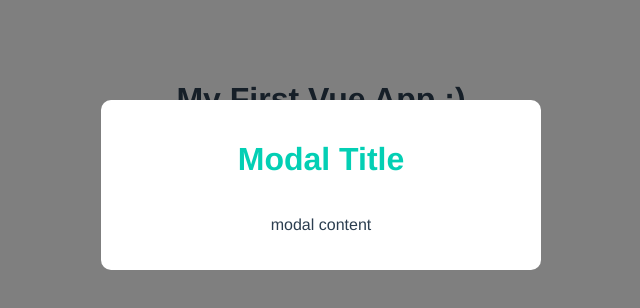
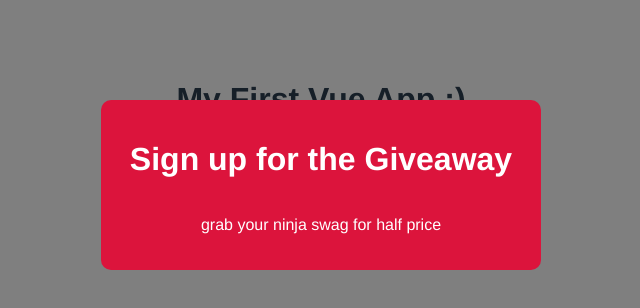
Before and after one commit to Marshall-Hao/modal-project-vue, a Vue app: page / in a window 1280 px wide. Shown: the top 308 px of the page, without its empty margins (319-959 px from the left). Built offline with nearby package versions, Linux system fonts and the light colour scheme.

Commit message:
pass the props

```diff
--- a/src/App.vue
+++ b/src/App.vue
@@ -1,6 +1,6 @@
 <template>
   <h1>{{ title }}</h1>
-  <Modal />
+  <Modal :header="header" :text="text" theme="sale"/>
   <!-- <input type="text" ref="name">
   <button @click="handleClick">click me</button> -->
 </template>
@@ -13,6 +13,8 @@
   data() {
     return {
       title: 'My First Vue App :)',
+      header: 'Sign up for the Giveaway',
+      text: 'grab your ninja swag for half price'
     }
   },
   components: {
--- a/src/components/Modal.vue
+++ b/src/components/Modal.vue
@@ -1,11 +1,18 @@
 <template>
   <div class="backdrop">
-    <div class="modal">
-        <h1>Modal Title</h1>
-        <p>modal content</p>
+    <div class="modal"  :class="{ sale: theme === 'sale'}">
+        <h1>{{ header }}</h1>
+        <p>{{ text }}</p>
     </div>
   </div>
 </template>
+
+<script>
+
+export default {
+    props: ['header', 'text', 'theme'],
+}
+</script>
 
 <style scoped>
     .modal {
@@ -30,4 +37,11 @@
     .modal p {
     font-style: normal;
     }
+    .modal.sale {
+        background: crimson;
+        color: white;
+    }
+    .modal.sale h1 {
+        color: white;
+    }
 </style>
```
Lines whose indentation alone changed are shown as unchanged.
